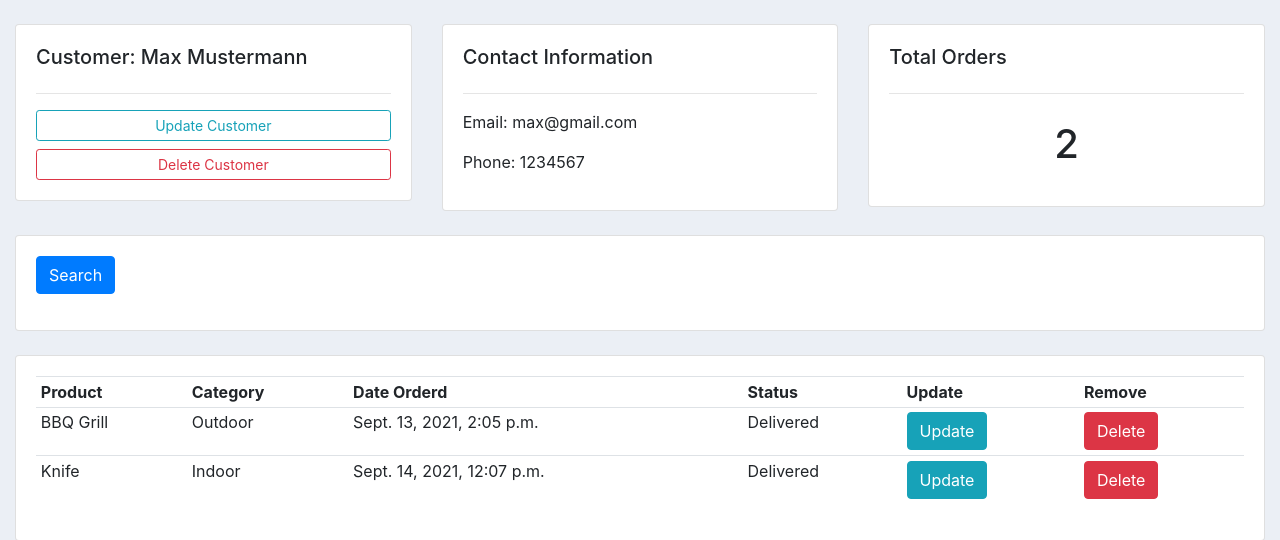
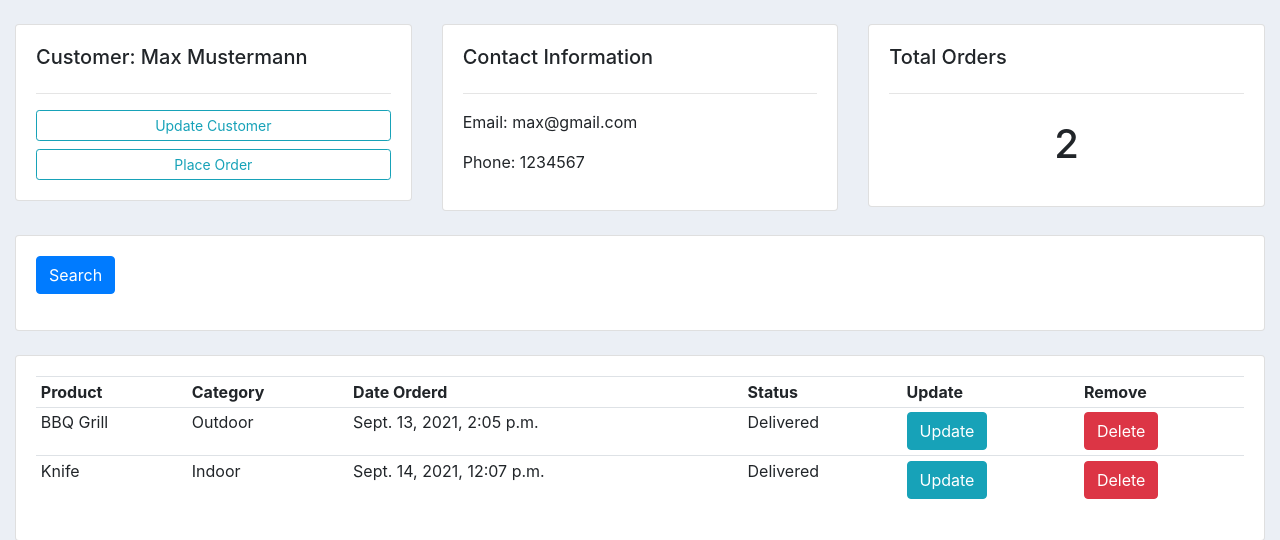
Before and after one commit to ldloerin/Django_Project, a Django app: page /customers/1/ in a window 1280 px wide. Shown: the part 176-716 px from the top of the page. Run offline with Django 3.2, Linux system fonts and the light colour scheme; data comes from the database, SQL or seed files in the repository; some libraries are stand-ins or nearby versions.

Commit message:
innitial commit

```diff
--- a/crm/accounts/templates/accounts/customers.html
+++ b/crm/accounts/templates/accounts/customers.html
@@ -12,7 +12,7 @@
 			<h5>Customer: {{customer.name}}</h5>
 			<hr>
 			<a class="btn btn-outline-info  btn-sm btn-block" href="">Update Customer</a>
-			<a class="btn btn-outline-danger  btn-sm btn-block" href="">Delete Customer</a>
+			<a class="btn btn-outline-info  btn-sm btn-block" href="{% url 'create_order_url_name' customer.id %}">Place Order</a>
 
 		</div>
 	</div>
--- a/crm/accounts/templates/accounts/dashboard.html
+++ b/crm/accounts/templates/accounts/dashboard.html
@@ -37,7 +37,6 @@
 		<h5>LAST 5 ORDERS</h5>
 		<hr>
 		<div class="card card-body">
-			<a class="btn btn-primary  btn-sm btn-block" href="{% url 'create_order_url_name' %}">Create Order</a>
 			<table class="table table-sm">
 				<tr>
 					<th>Product</th>
--- a/crm/accounts/urls.py
+++ b/crm/accounts/urls.py
@@ -5,7 +5,7 @@ urlpatterns = [
     path('', views.home, name='home_url_name'),
     path('products/', views.products, name='product_url_name'),
     path('customers/<str:pk_test>/', views.customers, name='customer_url_name'),
-    path('create_order/', views.create_order, name='create_order_url_name'),
+    path('create_order/<str:pk>/', views.create_order, name='create_order_url_name'),
     path('update_order/<str:pk>/', views.update_order, name='update_order_url_name'),
     path('delete_order/<str:pk>/', views.delete_order, name='delete_order_url_name'),
 ]
--- a/crm/accounts/views.py
+++ b/crm/accounts/views.py
@@ -47,8 +47,10 @@ def customers(request, pk_test):
     return render(request, 'accounts/customers.html', context)
 
 
-def create_order(request):
-    form = OrderForm()
+def create_order(request, pk):
+    customer = Customer.objects.get(id=pk)
+    form = OrderForm(initial={'customer': customer})
+
     if request.method == 'POST':
         form = OrderForm(request.POST)
         if form.is_valid():
```
